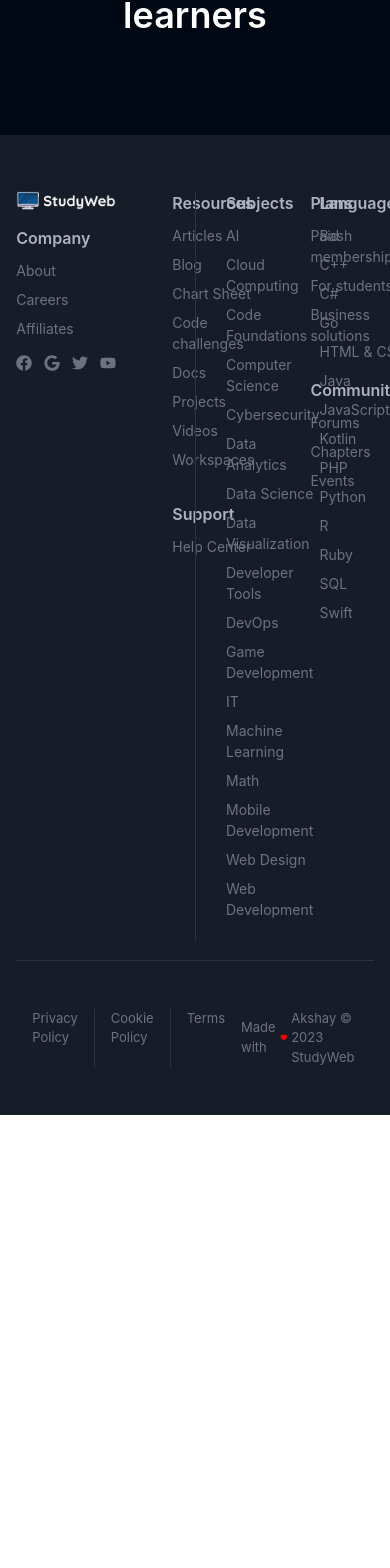
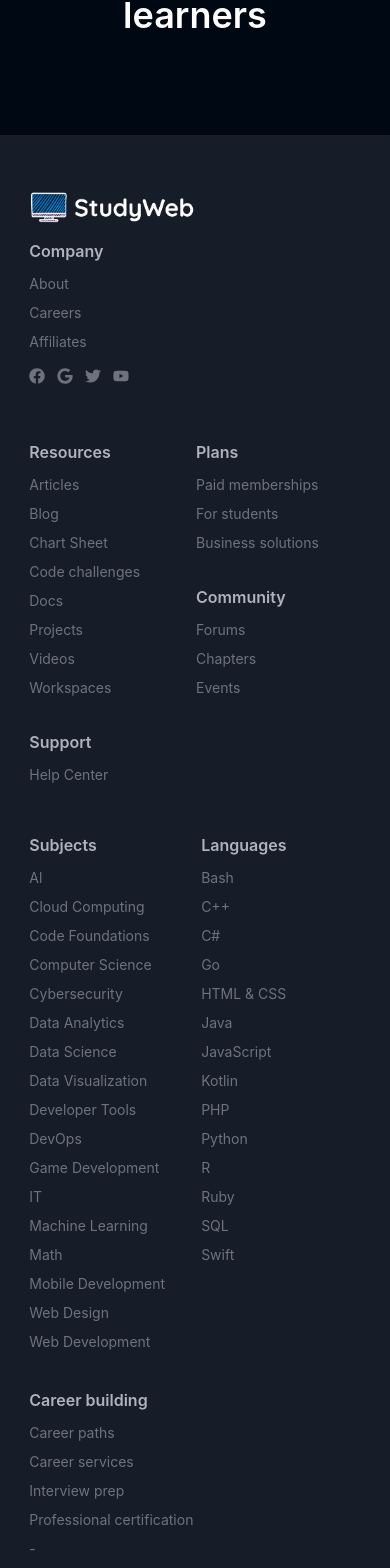
Before and after one commit to Akshay7016/StudyWeb-frontend, a React (Create React App) app: page / in a window 390 px wide. Shown: the part 6848-8416 px from the top of the page. Before the commit the page ends 7963 px from the top, so only its background shows below. Built offline with nearby package versions, Linux system fonts and the light colour scheme.

Commit message:
Responsiveness added for Footer

```diff
--- a/src/components/common/Footer.js
+++ b/src/components/common/Footer.js
@@ -25,9 +25,9 @@
 
     return (
         <div className='bg-richblack-800'>
-            <div className='w-11/12 mx-auto flex justify-between items-start text-richblack-400 pt-14 pb-5 border-b-[1px] border-richblack-700'>
+            <div className='w-[85%] lg:w-11/12 mx-auto flex flex-col lg:flex-row gap-12 lg:gap-0 justify-between items-start text-richblack-400 pt-14 pb-5 border-b-[1px] border-richblack-700'>
                 {/* Left container */}
-                <div className='w-[50%] flex flex-row gap-14'>
+                <div className='lg:w-[50%] flex flex-row flex-wrap gap-14'>
                     {/* section 1 */}
                     <div className='flex flex-col gap-4'>
                         {/* Logo */}
@@ -153,7 +153,7 @@
                 </div>
 
                 {/* Right container */}
-                <div className='w-[50%] pl-[30px] pb-[20px] flex flex-row justify-between border-l-[1px] border-richblack-700'>
+                <div className='lg:w-[50%] lg:pl-[40px] lg:pb-[20px] flex flex-row flex-wrap  gap-9 lg:gap-14 lg:border-l-[1px] border-richblack-700'>
                     {/* Section 1 - Subjects */}
                     <div className='flex flex-col gap-[10px]'>
                         <div className='font-semibold text-richblack-100'>
@@ -222,7 +222,7 @@
                 </div>
             </div>
 
-            <div className='w-11/12 mx-auto flex justify-between my-12'>
+            <div className='w-11/12 mx-auto flex flex-col gap-2 lg:gap-0 lg:flex-row items-center justify-between my-8 lg:my-12'>
                 <div className='flex flex-row'>
                     {
                         BottomFooter.map((element, index) => {
```
